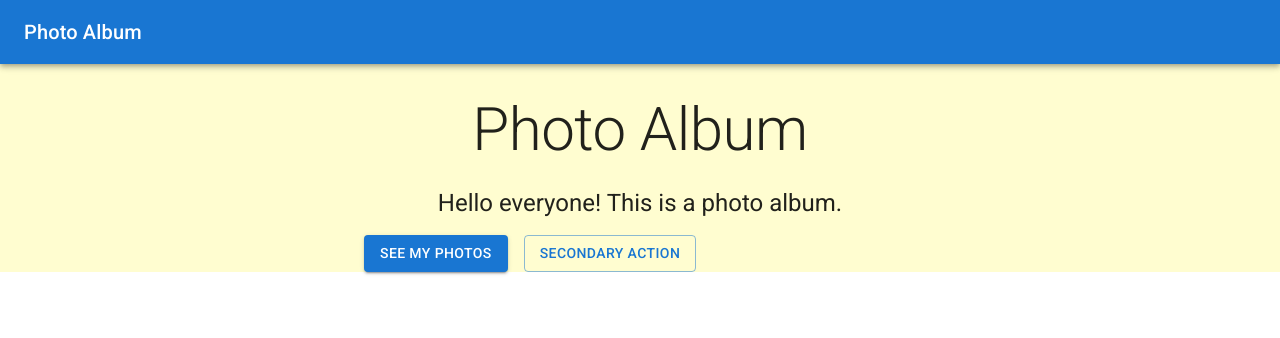
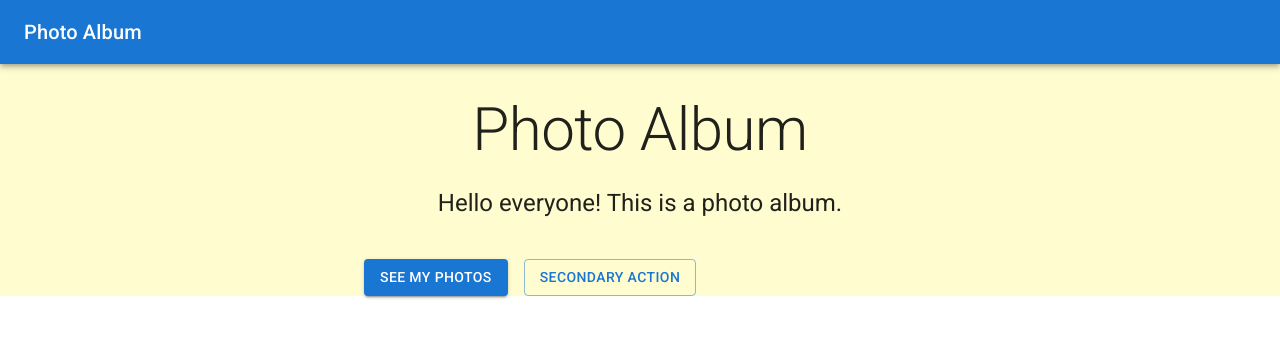
Before and after one commit to JoshuaJonesTS/material-ui-demo, a React (Create React App) app: page / in a window 1280 px wide. Shown: the top 338 px of the page. Built offline with nearby package versions, Linux system fonts and the light colour scheme.

Commit message:
Style buttons

```diff
--- a/src/App.js
+++ b/src/App.js
@@ -26,7 +26,7 @@ const App = () => {
                         <Typography variant="h5" align="center" color="textPrimary" paragraph>
                             Hello everyone! This is a photo album.
                         </Typography>
-                        <div>
+                        <div className={classes.button}>
                             <Grid container spacing={2} justify="center">
                                 <Grid item>
                                     <Button variant="contained" color="primary">
--- a/src/styles.js
+++ b/src/styles.js
@@ -4,6 +4,9 @@ const useStyles = makeStyles(({
     container: {
         backgroundColor: 'rgb(255, 253, 208)',
         paddingTop: '30px'
+    },
+    button: {
+        marginTop: '40px',
     }
 }));
 
```
